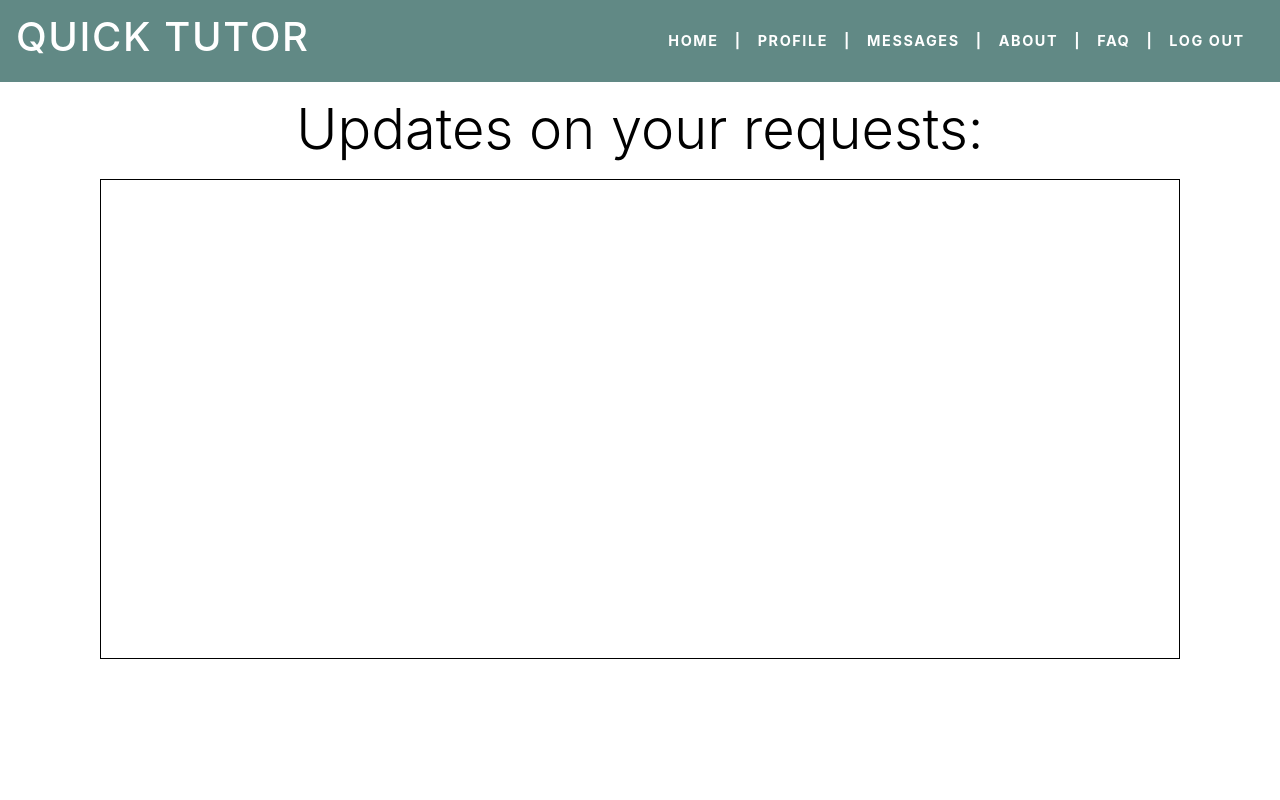
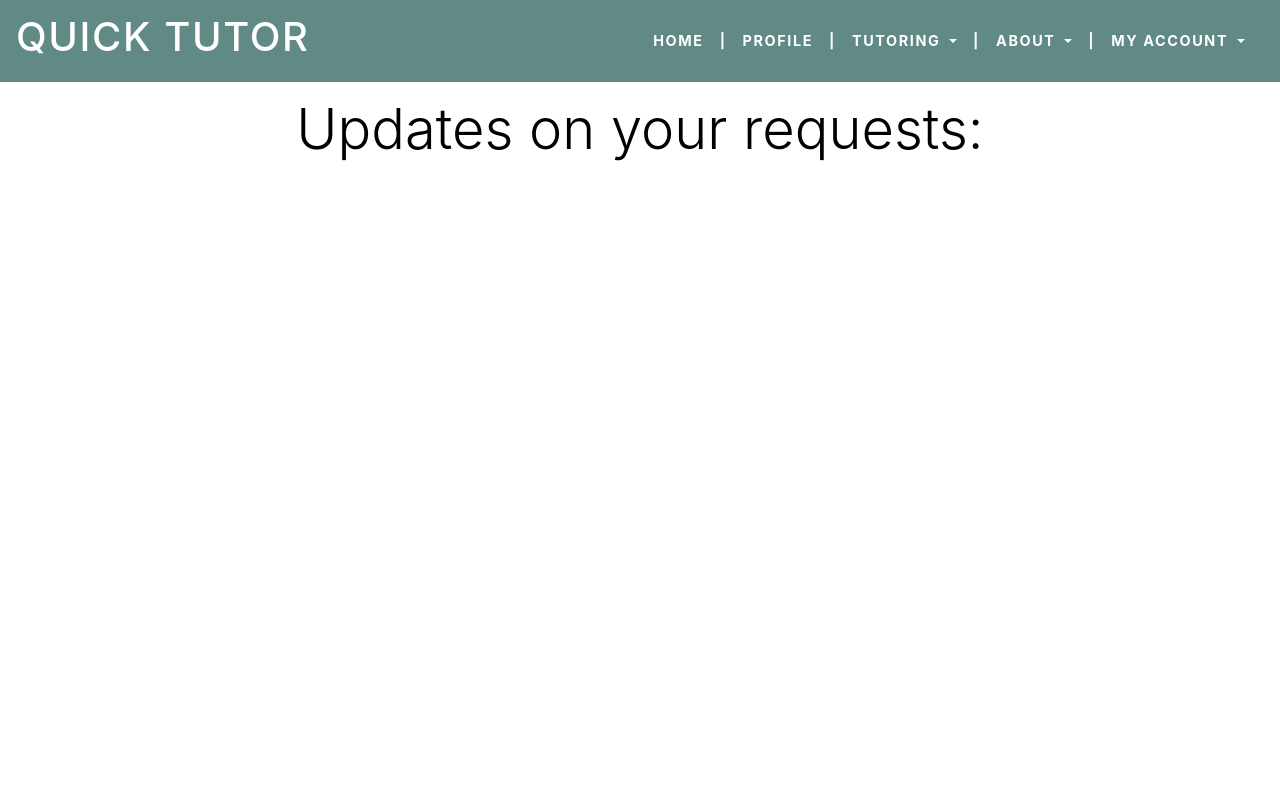
Before and after one commit to belengrimaldi/CS3240-QuickTutor, a Django app: page /requestsUpdate in a window 1280 px wide. Run offline with Django 3.2, Linux system fonts and the light colour scheme; the visitor is signed in with stand-in values (Sample User, id 1); some libraries are stand-ins or nearby versions.

Commit message:
Emma/Belen final changes

```diff
--- a/user/forms.py
+++ b/user/forms.py
@@ -26,6 +26,9 @@ class ProfileUpdateForm(forms.ModelForm):
     class Meta:
         model = Profile
         fields = ('active_tutor', 'bio', 'year', 'classes_taken')
+        labels = {
+            "year":"Graduation year",
+        }
 
 class MessageForm(forms.ModelForm):
     recipient = forms.EmailField(label="Recipient's email", max_length=200)
--- a/user/static/user/gethelp.css
+++ b/user/static/user/gethelp.css
@@ -13,6 +13,11 @@
     color: white;
     margin-bottom: .5rem;
     width: 50%;
+}
+
+.list-group-item{
+    padding-bottom: 0.1rem;
+
 }
 
 .list-group-item:last-child {
--- a/user/static/user/homeMain.css
+++ b/user/static/user/homeMain.css
@@ -39,8 +39,8 @@ body{
 
 .welcome {
     color: #f8f8ff;
-    margin-top: 2rem;
-    margin-bottom: 2rem;
+    margin-top: 1rem;
+    margin-bottom: 1rem;
 }
 
 .q {
--- a/user/static/user/requestUpdates.css
+++ b/user/static/user/requestUpdates.css
@@ -53,27 +53,7 @@
 }
 
 .req {
-    border: 1px black solid;
-    height:60%;
-    overflow-y:auto;
-    overflow-x:hidden;
     margin-bottom: 1rem;
-}
-
-::-webkit-scrollbar {
-    width: 5px;
-  }
-
-  /* Track */
-::-webkit-scrollbar-track {
-    box-shadow: inset 0 0 5px grey;
-    border-radius: 10px;
-}
-
-  /* Handle */
-::-webkit-scrollbar-thumb {
-    background: #3d6c7f;
-    border-radius: 10px;
 }
 
 .navbar {
@@ -83,3 +63,16 @@
     letter-spacing: .1rem;
     background: #618985!important;
 }
+
+
+.stripe-button-el {
+    color: white;
+    background-color: #bbbbbb;
+}
+
+
+.stripe-button-el:hover{
+
+    color: white;
+    background-color: #2d2d2f;
+}
--- a/user/static/user/send.css
+++ b/user/static/user/send.css
@@ -27,7 +27,7 @@ textarea {
 }
 
 .list-group-item:hover {
-    color: black;
+    color: white;
 }
 
 .pens {
--- a/user/templates/base.html
+++ b/user/templates/base.html
@@ -1,8 +1,10 @@
 {% load static %}
 <html>
+
 <head>
   <!-- Materialize CSS -->
-    <link rel="stylesheet" href="https://stackpath.bootstrapcdn.com/bootstrap/4.3.1/css/bootstrap.min.css" integrity="sha384-ggOyR0iXCbMQv3Xipma34MD+dH/1fQ784/j6cY/iJTQUOhcWr7x9JvoRxT2MZw1T" crossorigin="anonymous">
+  <link rel="stylesheet" href="https://stackpath.bootstrapcdn.com/bootstrap/4.3.1/css/bootstrap.min.css"
+    integrity="sha384-ggOyR0iXCbMQv3Xipma34MD+dH/1fQ784/j6cY/iJTQUOhcWr7x9JvoRxT2MZw1T" crossorigin="anonymous">
   <link rel="stylesheet" type="text/css" href="{% static 'user/base.css' %}">
   <!-- Material icons -->
   <title>QuickTutor</title>
@@ -15,7 +17,8 @@
     <!-- <img src="{% static 'user/logo.png' %}" alt="QuickTutor logo" class="logo"/> -->
     <h1>Quick Tutor</h1>
   </a>
-    <button class="navbar-toggler" type="button" data-toggle="collapse" data-target="#navbarNavAltMarkup" aria-controls="navbarNavAltMarkup" aria-expanded="false" aria-label="Toggle navigation">
+  <button class="navbar-toggler" type="button" data-toggle="collapse" data-target="#navbarNavAltMarkup"
+    aria-controls="navbarNavAltMarkup" aria-expanded="false" aria-label="Toggle navigation">
     <span class="navbar-toggler-icon"></span>
   </button>
   <div class="collapse navbar-collapse flex-row-reverse" id="navbarNavAltMarkup">
@@ -24,13 +27,41 @@
       <a class="nav-item nav-link" style="color:white">|</a>
       <a class="nav-item nav-link" href="/profile/viewprofile">Profile</a>
       <a class="nav-item nav-link" style="color:white">|</a>
-        <a class="nav-item nav-link" href="/send">Messages</a>
+      <li class="nav-item dropdown ">
+        <a class="nav-link dropdown-toggle" href="#" id="navbarDropdown" role="button" data-toggle="dropdown"
+          aria-haspopup="true" aria-expanded="false">
+          Tutoring
+        </a>
+        <div class="dropdown-menu" aria-labelledby="navbarDropdown">
+          <a class="dropdown-item" href="/gethelp">Get Help</a>
+          <a class="dropdown-item" href="/givehelp">Give Help</a>
+        </div>
+      </li>
       <a class="nav-item nav-link" style="color:white">|</a>
-        <a class="nav-item nav-link" href="/about">About</a>
+      <li class="nav-item dropdown ">
+        <a class="nav-link dropdown-toggle" href="#" id="navbarDropdown" role="button" data-toggle="dropdown"
+          aria-haspopup="true" aria-expanded="false">
+          About
+        </a>
+        <div class="dropdown-menu" aria-labelledby="navbarDropdown">
+          <a class="dropdown-item" href="/about">About Us</a>
+          <a class="dropdown-item" href="/FAQ">FAQs</a>
+        </div>
+      </li>
       <a class="nav-item nav-link" style="color:white">|</a>
-        <a class="nav-item nav-link" href="/FAQ">FAQ</a>
-        <a class="nav-item nav-link" style="color:white">|</a>
-        <a class="nav-item nav-link" href="/account/logout">Log out</a></li>
+      <li class="nav-item dropdown ">
+        <a class="nav-link dropdown-toggle" href="#" id="navbarDropdown" role="button" data-toggle="dropdown"
+          aria-haspopup="true" aria-expanded="false">
+          My Account
+        </a>
+        <div class="dropdown-menu dropdown-menu-right" aria-labelledby="navbarDropdown">
+          <a class="dropdown-item" href="/send">Messages</a>
+          <a class="dropdown-item" href="/requestsUpdate">Requests</a>
+          <a class="dropdown-item" href="/profile/update">Update Profile</a>
+          <div class="dropdown-divider"></div>
+          <a class="dropdown-item" href="/account/logout">Logout</a>
+        </div>
+      </li>
     </div>
   </div>
 </nav>
@@ -43,8 +74,11 @@
 
 </html>
 
-<script src="https://code.jquery.com/jquery-3.2.1.slim.min.js" integrity="sha384-KJ3o2DKtIkvYIK3UENzmM7KCkRr/rE9/Qpg6aAZGJwFDMVNA/GpGFF93hXpG5KkN" crossorigin="anonymous"></script>
-<script src="https://cdnjs.cloudflare.com/ajax/libs/popper.js/1.12.9/umd/popper.min.js" integrity="sha384-ApNbgh9B+Y1QKtv3Rn7W3mgPxhU9K/ScQsAP7hUibX39j7fakFPskvXusvfa0b4Q" crossorigin="anonymous"></script>
-<script src="https://maxcdn.bootstrapcdn.com/bootstrap/4.0.0/js/bootstrap.min.js" integrity="sha384-JZR6Spejh4U02d8jOt6vLEHfe/JQGiRRSQQxSfFWpi1MquVdAyjUar5+76PVCmYl" crossorigin="anonymous"></script>
+<script src="https://code.jquery.com/jquery-3.2.1.slim.min.js"
+  integrity="sha384-KJ3o2DKtIkvYIK3UENzmM7KCkRr/rE9/Qpg6aAZGJwFDMVNA/GpGFF93hXpG5KkN" crossorigin="anonymous"></script>
+<script src="https://cdnjs.cloudflare.com/ajax/libs/popper.js/1.12.9/umd/popper.min.js"
+  integrity="sha384-ApNbgh9B+Y1QKtv3Rn7W3mgPxhU9K/ScQsAP7hUibX39j7fakFPskvXusvfa0b4Q" crossorigin="anonymous"></script>
+<script src="https://maxcdn.bootstrapcdn.com/bootstrap/4.0.0/js/bootstrap.min.js"
+  integrity="sha384-JZR6Spejh4U02d8jOt6vLEHfe/JQGiRRSQQxSfFWpi1MquVdAyjUar5+76PVCmYl" crossorigin="anonymous"></script>
 
 </html>
--- a/user/templates/requestUpdates.html
+++ b/user/templates/requestUpdates.html
@@ -23,7 +23,6 @@
                         {% for fillout in accepted %}
 
                         <li class="list-group-item request">
-                            <p>Accepted Request: </p>
                             <p class="card-text">{{ fillout.receiver.first_name}} {{ fillout.receiver.last_name }} has
                                 accepted your request</p>
                             <p>Class: {{fillout.class_desc}}</p>
@@ -31,7 +30,7 @@
                             {% csrf_token %}
 
                             {% if fillout.time_slot == "1" %}
-                            <script src="https://checkout.stripe.com/checkout.js" class="stripe-button"
+                            <script src="https://checkout.stripe.com/checkout.js" class="stripe-button stp_button"
                             data-key="{{ key }}"
                             data-description="Tutor Payment: 5-15 minutes"
                             data-amount="500"
@@ -40,7 +39,7 @@
                             {% endif %}
 
                             {% if fillout.time_slot == "2" %}
-                            <script src="https://checkout.stripe.com/checkout.js" class="stripe-button"
+                            <script src="https://checkout.stripe.com/checkout.js" class="stripe-button stp_button"
                             data-key="{{ key }}"
                             data-description="Tutor Payment: 15-30 minutes"
                             data-amount="1000"
@@ -49,7 +48,7 @@
                             {% endif %}
 
                             {% if fillout.time_slot == "3" %}
-                            <script src="https://checkout.stripe.com/checkout.js" class="stripe-button"
+                            <script src="https://checkout.stripe.com/checkout.js" class="stripe-button stp_button"
                             data-key="{{ key }}"
                             data-description="Tutor Payment: 30 minutes - 1 hour"
                             data-amount="2000"
@@ -58,7 +57,7 @@
                             {% endif %}
 
                             {% if fillout.time_slot == "4" %}
-                            <script src="https://checkout.stripe.com/checkout.js" class="stripe-button"
+                            <script src="https://checkout.stripe.com/checkout.js" class="stripe-button stp_button"
                             data-key="{{ key }}"
                             data-description="Tutor Payment - More than 1 hour"
                             data-amount="3000"
@@ -77,7 +76,6 @@
                         {% for fillout in awaiting %}
 
                         <li class="list-group-item request">
-                            <p>Awaited Request: </p>
                             <p class="card-text">{{ fillout.receiver.first_name}} {{ fillout.receiver.last_name }} has
                                 not responded to your request</p>
                             <p>Class: {{fillout.class_desc}}</p>
--- a/user/templates/send.html
+++ b/user/templates/send.html
@@ -26,10 +26,12 @@
 			{% endif %}
 		</div>
 	</div>
+
 </body>
 
+
+
+{% endblock %}
 <script src="https://code.jquery.com/jquery-3.2.1.slim.min.js" integrity="sha384-KJ3o2DKtIkvYIK3UENzmM7KCkRr/rE9/Qpg6aAZGJwFDMVNA/GpGFF93hXpG5KkN" crossorigin="anonymous"></script>
 <script src="https://cdnjs.cloudflare.com/ajax/libs/popper.js/1.12.9/umd/popper.min.js" integrity="sha384-ApNbgh9B+Y1QKtv3Rn7W3mgPxhU9K/ScQsAP7hUibX39j7fakFPskvXusvfa0b4Q" crossorigin="anonymous"></script>
 <script src="https://maxcdn.bootstrapcdn.com/bootstrap/4.0.0/js/bootstrap.min.js" integrity="sha384-JZR6Spejh4U02d8jOt6vLEHfe/JQGiRRSQQxSfFWpi1MquVdAyjUar5+76PVCmYl" crossorigin="anonymous"></script>
-
-{% endblock %}
```
Also changed, not shown: static/templates/static/about.html (+3 -8 lines), user/templates/gethelp.html (+12 -6 lines), user/templates/givehelp.html (+11 -5 lines), user/templates/home.html (+11 -2 lines), user/templates/profile.html (+5 -3 lines). Lines whose indentation alone changed are shown as unchanged.
